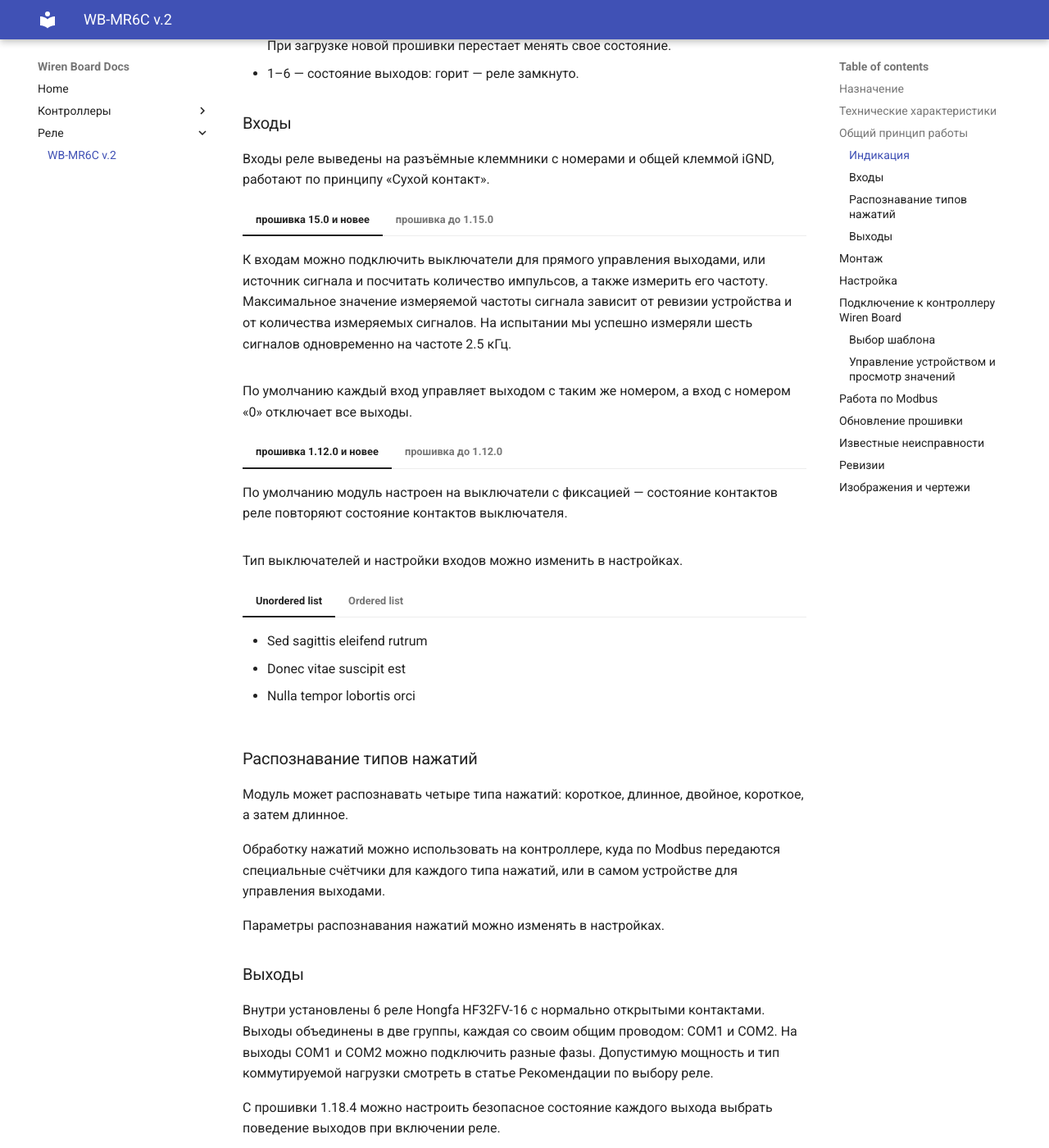
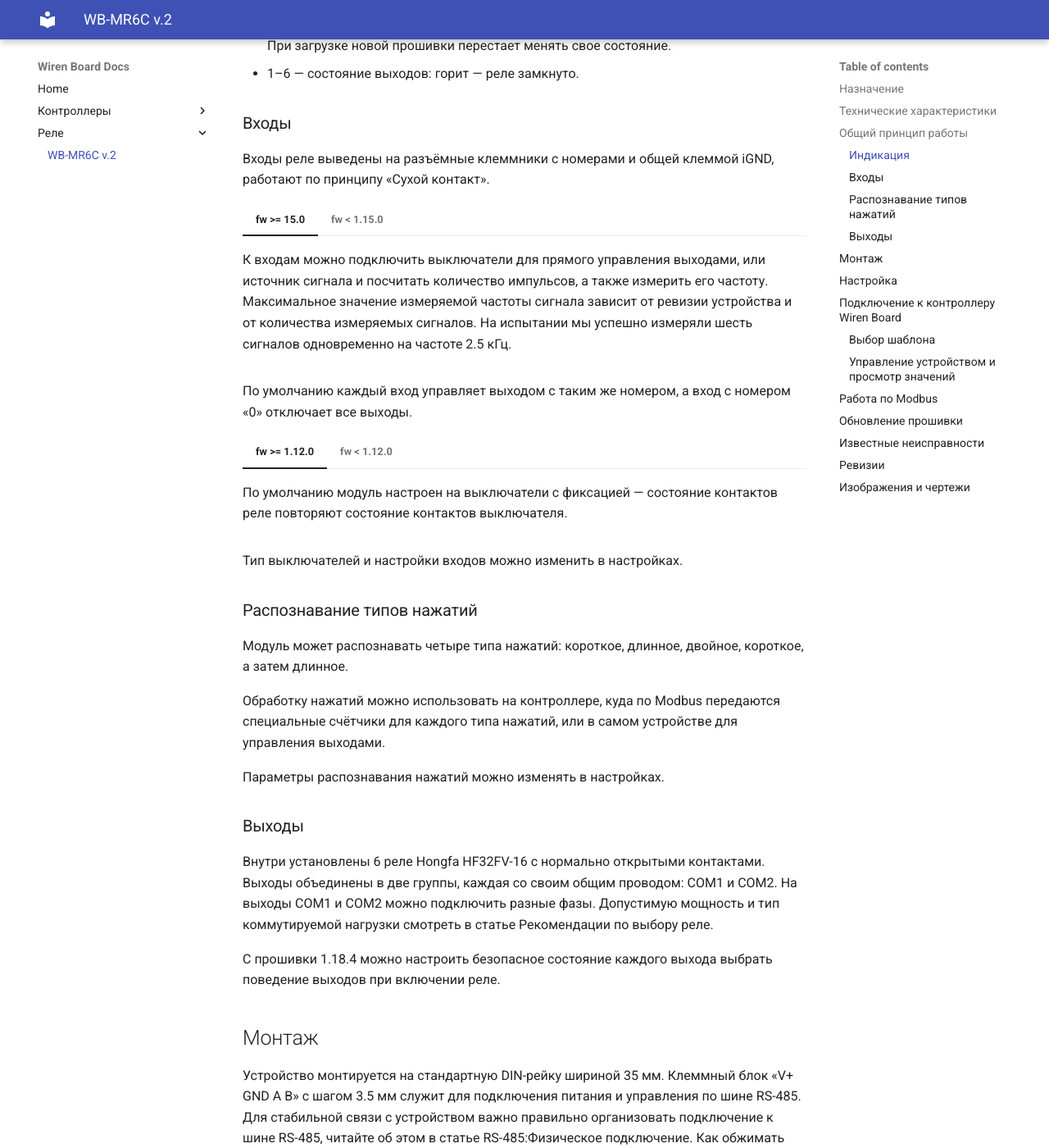
Before and after one commit to aadegtyarev/mkdocs-test, an MkDocs documentation site: the page built from docs/relay/wb-mr6c-v2/index.md, in a window 1280 px wide and 1400 px high, scrolled down 764 px. Shown: the whole window at 82% size. Built offline with MkDocs 1.6.1 and Material for MkDocs 9.7.7, drawn with Linux system fonts in a browser that asks for light colours.

Commit message:
Update index.md

```diff
--- a/docs/relay/wb-mr6c-v2/index.md
+++ b/docs/relay/wb-mr6c-v2/index.md
@@ -16,11 +16,11 @@
 ### Входы
 Входы реле выведены на разъёмные клеммники с номерами и общей клеммой iGND, работают по принципу «Сухой контакт».
 
-=== "прошивка 15.0 и новее"
+=== "fw >= 15.0"
 
     К входам можно подключить выключатели для прямого управления выходами, или источник сигнала и посчитать количество импульсов, а также измерить его частоту. Максимальное значение измеряемой частоты сигнала зависит от ревизии устройства и от количества измеряемых сигналов. На испытании мы успешно измеряли шесть сигналов одновременно на частоте 2.5 кГц.
 
-=== "прошивка до 1.15.0"
+=== "fw < 1.15.0"
 
     К входам можно подключить выключатели для прямого управления выходами, или источник сигнала и посчитать количество импульсов.
 
@@ -28,27 +28,15 @@
 
 По умолчанию каждый вход управляет выходом с таким же номером, а вход с номером «0» отключает все выходы.
 
-=== "прошивка 1.12.0 и новее"
+=== "fw >= 1.12.0"
 
     По умолчанию модуль настроен на выключатели с фиксацией — состояние контактов реле повторяют состояние контактов выключателя.
 
-=== "прошивка до 1.12.0"
+=== "fw < 1.12.0"
 
     По умолчанию модуль настроен на работу с выключателями без фиксации — каждое замыкание входа меняло состояние реле на противоположное.
 
 Тип выключателей и настройки входов можно изменить в настройках.
-
-=== "Unordered list"
-
-    * Sed sagittis eleifend rutrum
-    * Donec vitae suscipit est
-    * Nulla tempor lobortis orci
-
-=== "Ordered list"
-
-    1. Sed sagittis eleifend rutrum
-    2. Donec vitae suscipit est
-    3. Nulla tempor lobortis orci
 
 ###  Распознавание типов нажатий
 Модуль может распознавать четыре типа нажатий: короткое, длинное, двойное, короткое, а затем длинное.
```
